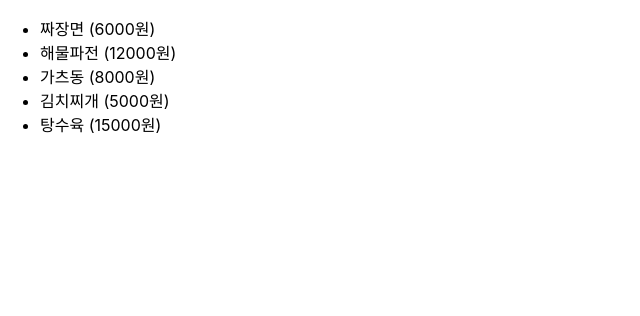
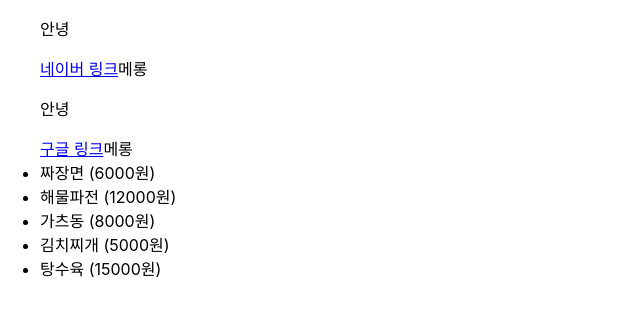
Before and after one commit to PudingJelly/react_basic, a React (Create React App) app: page / in a window 1280 px wide. Shown: the top 316 px of the page, without its empty margins (0-640 px from the left). Built offline with nearby package versions, Linux system fonts and the light colour scheme; the HTML template or start-up script is replaced by a standard one.

Commit message:
# 3. props 활용

```diff
--- a/src/component/chap02_props/FoodList.js
+++ b/src/component/chap02_props/FoodList.js
@@ -1,5 +1,6 @@
 import React from 'react'
 import FoodItem from './FoodItem';
+import SayHello from '../../SayHello';
 
 const FoodList = () => {
 
@@ -39,7 +40,13 @@
         <ul>
             {/* <FoodItem foodName='짜장면' price={6000} foodId='chinese' />
             <FoodItem foodName='해물파전' price={12000} foodId='korean' />
-            <FoodItem foodName='가츠동' price={8000} foodId='japanese' /> */}
+            FoodItem foodName='가츠동' price={8000} foodId='japanese' /> */}
+        <SayHello>
+            <a href='https://www.naver.com'>네이버 링크</a>
+        </SayHello>
+        <SayHello>
+            <a href='https://www. google.com'>구글 링크</a>
+        </SayHello>
             {
                 food.foodList.map(f => <FoodItem foodName={f.fName} price={f.price} foodId={f.id}/>)
             }
```
Also changed, not shown: 1 other file (tests, documents, lock files or other folders).
